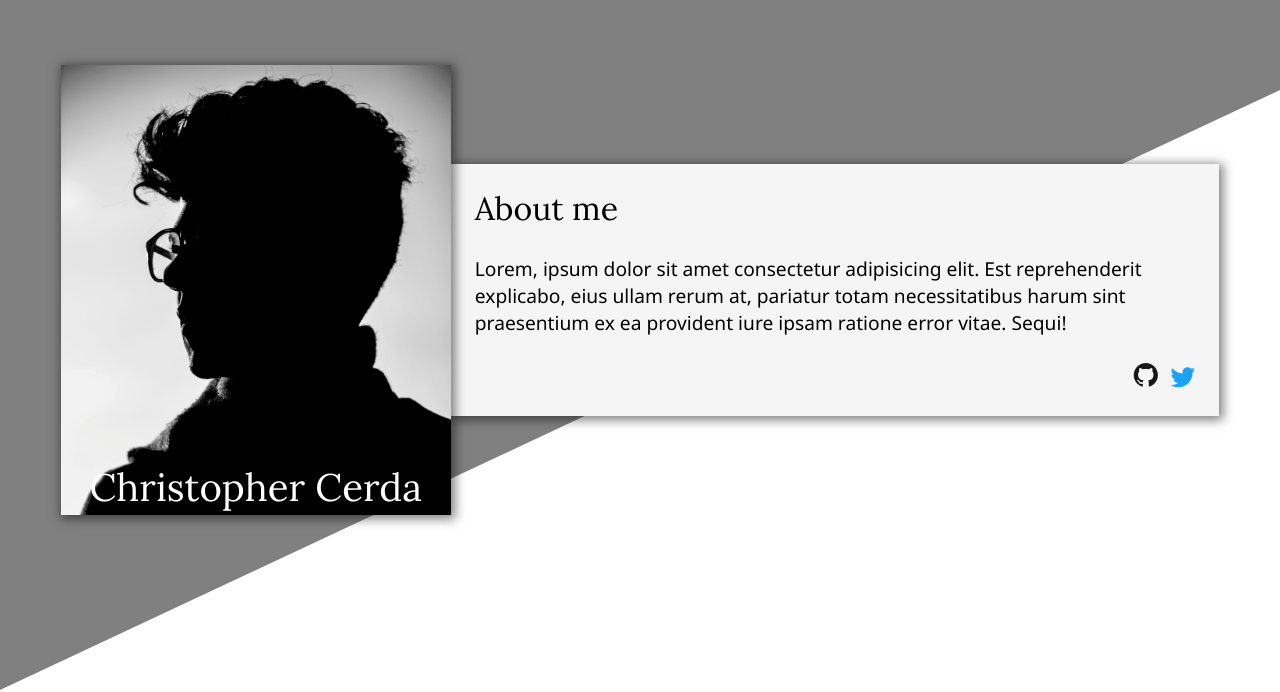
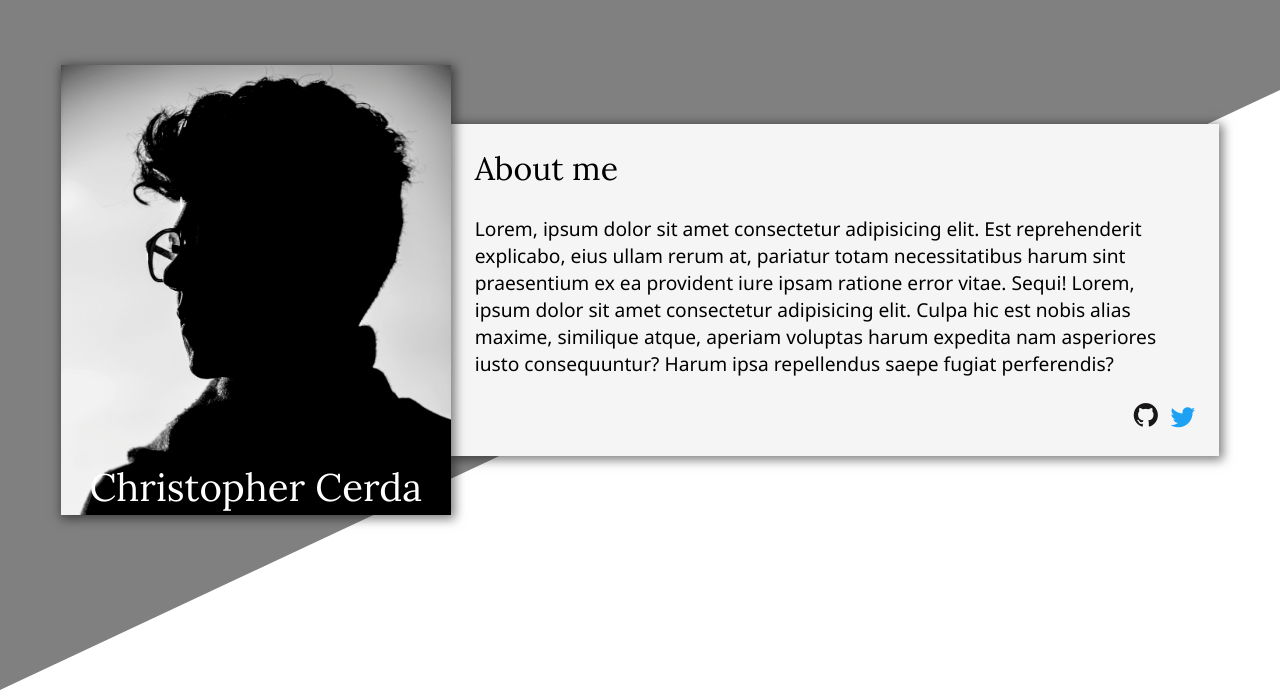
Before and after one commit to Toph765/homepage, a website built with webpack: page dist/index.html in a window 1280 px wide. Shown: the part 110-802 px from the top of the page. Built offline with nearby package versions, Linux system fonts and the light colour scheme.

Commit message:
*: move h1; add more text

```diff
--- a/dist/index.html
+++ b/dist/index.html
@@ -19,12 +19,12 @@
   <body>
     <header>
       <div class="main-pic-cont">
-        <h1>Christopher Cerda</h1>
         <img
           class="main-pic"
           src="./img/pexels-moh-adbelghaffar-771742.jpg"
           alt="placeholder"
         />
+        <h1>Christopher Cerda</h1>
       </div>
       <div class="header-second-cont">
         <h2>About me</h2>
@@ -32,7 +32,10 @@
           Lorem, ipsum dolor sit amet consectetur adipisicing elit. Est
           reprehenderit explicabo, eius ullam rerum at, pariatur totam
           necessitatibus harum sint praesentium ex ea provident iure ipsam
-          ratione error vitae. Sequi!
+          ratione error vitae. Sequi! Lorem, ipsum dolor sit amet consectetur
+          adipisicing elit. Culpa hic est nobis alias maxime, similique atque,
+          aperiam voluptas harum expedita nam asperiores iusto consequuntur?
+          Harum ipsa repellendus saepe fugiat perferendis?
         </p>
         <div class="about-me-nav-cont">
           <a href="">
```
